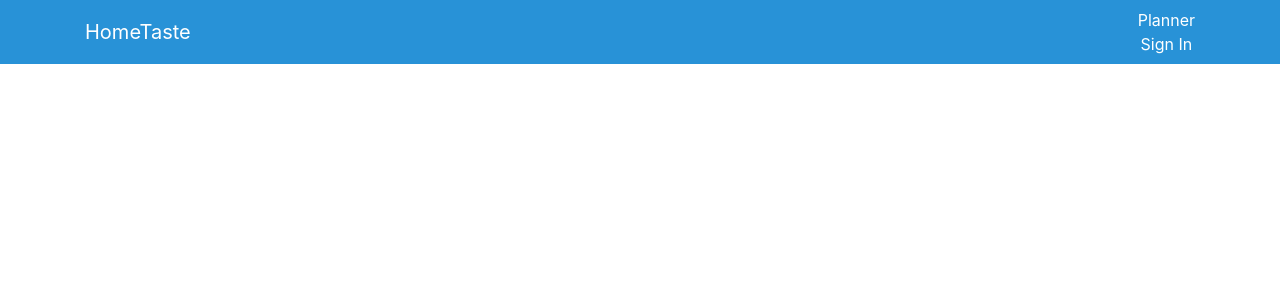
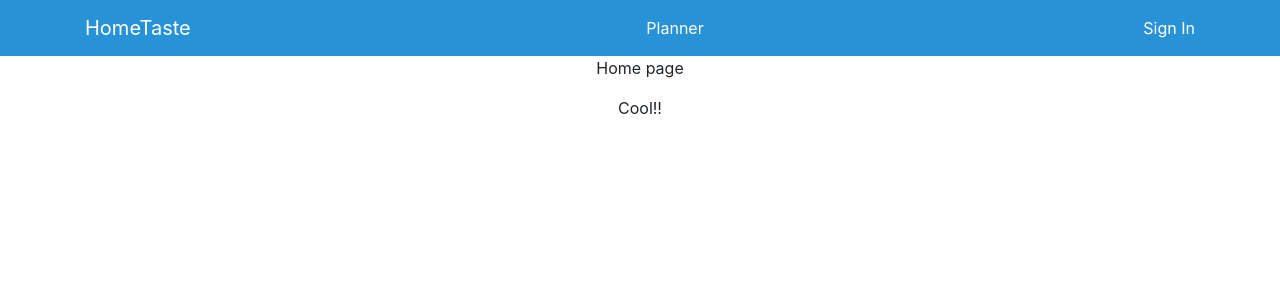
Before and after one commit to HakQ/HomeTaste, a React (Create React App) app in the folder home-taste/: page / in a window 1280 px wide. Shown: the top 300 px of the page. Built offline with nearby package versions, Linux system fonts and the light colour scheme.

Commit message:
update to the nav

```diff
--- a/home-taste/src/App.js
+++ b/home-taste/src/App.js
@@ -6,6 +6,7 @@ import { index } from '.';
 import Navigation from './components/Navigation';
 import Planner from './components/Planner';
 import SignIn from './components/SignIn';
+import Home from './components/Home';
 
 class App extends Component {
   render() {
@@ -13,6 +14,7 @@ class App extends Component {
       <Router>
       <div className="App">
         <Navigation />
+        <Route exact path="/" component={Home} />
         <Route path="/planner" component={Planner} />
         <Route path="/signIn" component={SignIn} />
       </div>
--- /dev/null
+++ b/home-taste/src/components/Home.js
@@ -0,0 +1,12 @@
+import React from 'react'
+
+export default class Home extends React.Component {
+    render() {
+        return (
+            <div>
+              <p> Home page</p>
+              <p>Cool!!</p>
+            </div>
+        )
+    }
+}
--- a/home-taste/src/components/Navigation.js
+++ b/home-taste/src/components/Navigation.js
@@ -6,7 +6,7 @@ import './Navigation.css'
 export default class Navigation extends Component {
   render() {
     return (
-      <Navbar default collapseOnSelect>
+      <Navbar>
         <Navbar.Header>
           <Navbar.Brand>
             <Link to="/">HomeTaste</Link>
@@ -16,6 +16,8 @@ export default class Navigation extends Component {
             <NavItem eventKey={1} componentClass={Link} href="planner" to="/planner">
               Planner
             </NavItem>
+            </Nav>
+            <Nav>
             <NavItem eventKey={2} componentClass={Link} href="signIn" to="/signIn">
               Sign In
             </NavItem>
```
